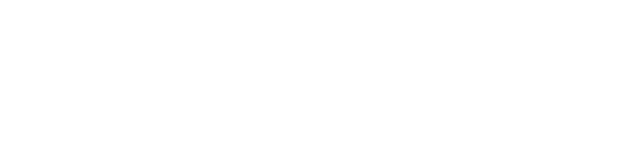
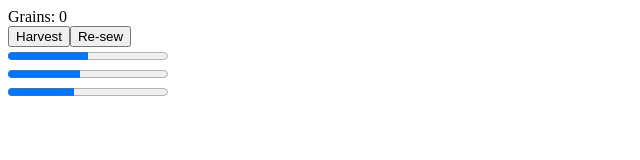
Before and after one commit to h0dgep0dge/BakersDozen, a plain HTML site: page index.html in a window 1280 px wide. Shown: the whole page, without its empty margins (0-640 px from the left). Drawn offline with Linux system fonts and the light colour scheme.

Commit message:
Created an inkling of a concept

```diff
--- a/index.html
+++ b/index.html
@@ -4,6 +4,6 @@
         <title>A baking empire, from the ground up!</title>
     </head>
     <body>
-
+        <script language="javascript" src="./wheat.js"></script>
     </body>
 </html>
--- /dev/null
+++ b/wheat.js
@@ -0,0 +1,69 @@
+function plot(fert) {
+    this.state = 0;
+        // State
+        //  0 growing
+        //  1 grown, ready to harvest()
+        //  2 empty, needs sew()ing
+    this.fertility = fert; // Number of ticks to fully grow
+    this.growth = 0;
+    this.yeild = 3; // Yeild constant, the maximum grains harvested
+
+    this.tick = function() {
+        if(this.state == 0) {
+            this.growth += 1;
+            if(this.growth >= this.fertility) this.state = 1;
+        }
+    }
+
+    this.harvest = function() {
+        // This function returns the number of grains to add to the total
+        if(this.state == 1) {
+            this.growth = 0;
+            this.state = 2;
+            return Math.floor((Math.random() * this.yeild) + 1);;
+        }
+        return 0;
+    }
+}
+
+var grains = 0;
+var g = document.createElement("div");
+var plots = [new plot(10),new plot(11),new plot(12)];
+var p = document.createElement("div");
+function redraw() {
+    g.innerHTML = "Grains: "+grains.toString();
+    p.innerHTML = "";
+    plots.forEach(function(e) {
+        var progress = document.createElement("progress");
+        progress.max = e.fertility;
+        progress.value = e.growth;
+        p.appendChild(progress);
+        p.innerHTML += "<br>";
+    });
+}
+window.setInterval(function() {
+    plots.forEach(function(e) {e.tick();});
+    redraw();
+},1000);
+var b = document.createElement("button");
+b.innerHTML = "Harvest";
+b.addEventListener("click",function() {
+    plots.forEach(function(e) {grains += e.harvest();});
+    redraw();
+});
+var s = document.createElement("button");
+s.innerHTML = "Re-sew";
+s.addEventListener("click",function() {
+    plots.forEach(function(e) {
+        if(grains > 0 && e.state == 2) {
+            e.state = 0;
+            grains--;
+        }
+    });
+    redraw();
+});
+document.body.appendChild(g);
+document.body.appendChild(b);
+document.body.appendChild(s);
+document.body.appendChild(p);
+redraw();
```
